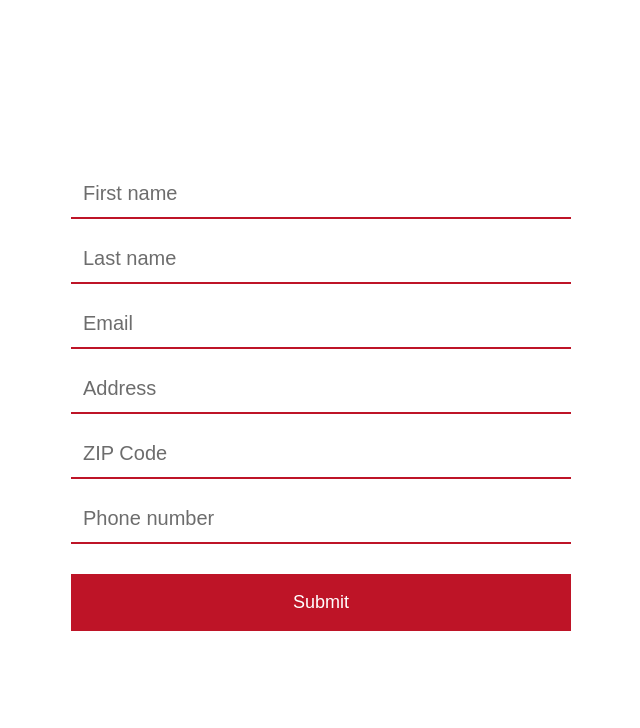
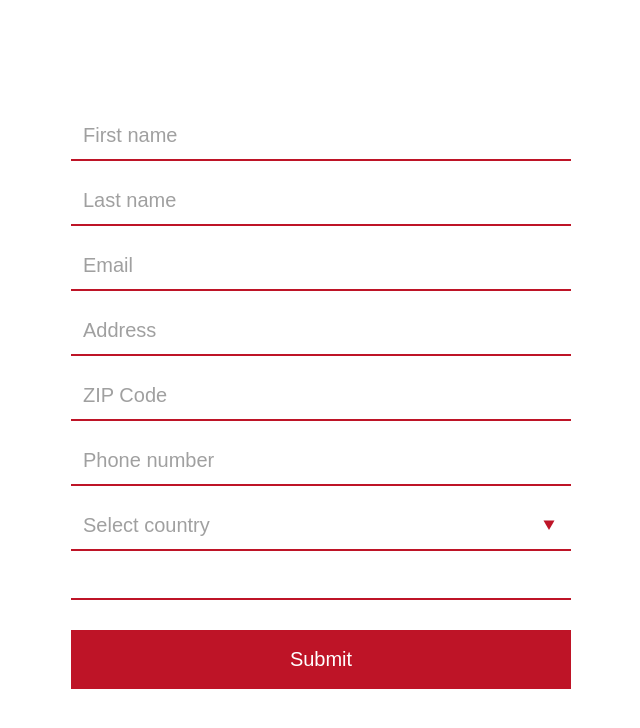
Before and after one commit to Vo7kov/form-validation-practice, a React (Create React App) app: page / in a window 1280 px wide. Shown: the top 728 px of the page, without its empty margins (319-959 px from the left). Built offline with nearby package versions, Linux system fonts and the light colour scheme.

Commit message:
try to add custom select

```diff
--- a/package.json
+++ b/package.json
@@ -3,6 +3,9 @@
   "name": "react-typescript-starter-pack",
   "version": "0.1.0",
   "dependencies": {
+    "@emotion/react": "^11.11.1",
+    "@emotion/styled": "^11.11.0",
+    "@mui/material": "^5.13.6",
     "@testing-library/jest-dom": "^5.12.0",
     "@testing-library/react": "^11.2.6",
     "@testing-library/user-event": "^12.8.3",
--- /dev/null
+++ b/src/Components/Dropdown/Dropdown.scss
@@ -0,0 +1,85 @@
+@import "../../styles/variables.scss";
+
+.dropdown {
+  position: relative;
+  top: 30%;
+
+  min-width: 500px;
+
+  &__button {
+    position: relative;
+
+    padding: $defaultPadding;
+    width: 100%;
+
+    background: none;
+    border: none;
+
+    border-bottom: $defaultBorder;
+    color: $placeholder;
+
+    font-weight: 500;
+
+    font-size: $defaultFontSize;
+    text-align: left;
+
+    cursor: pointer;
+
+    &::after {
+      position: absolute;
+      top: 50%;
+      right: 16px;
+
+      transform: translateY(-50%);
+
+      display: block;
+      content: "";
+
+      width: 12px;
+      height: 12px;
+
+      background-image: url("../../images/dropdownAfter.svg");
+      background-position: center;
+      background-size: contain;
+      background-repeat: no-repeat;
+    }
+
+    &--selected {
+      color: $black;
+    }
+  }
+
+  &__list {
+    position: absolute;
+
+    width: 100%;
+    margin-top: 20px;
+
+    background-color: $white;
+
+    border: $defaultBorder;
+    border-top: none;
+
+    z-index: $zIndexMain;
+  }
+
+  &__list-item {
+    padding: 8px 12px;
+
+    list-style: none;
+    cursor: pointer;
+
+    font-size: $defaultFontSize;
+  }
+
+  &__list-item-link {
+    text-decoration: none;
+    color: $black;
+
+    transition: color $animationDuration;
+
+    &:hover {
+      color: $main;
+    }
+  }
+}
--- /dev/null
+++ b/src/Components/Dropdown/Dropdown.tsx
@@ -0,0 +1,48 @@
+import React, { useState, useEffect, useRef } from 'react';
+
+import { DropdownButton } from './DropdownButton/DropdownButton';
+import { DropdownList } from './DropdownList/DropdownList';
+
+import './Dropdown.scss';
+
+type Props = {
+  options: string[],
+  onChange: (item: string) => void,
+};
+
+export const Dropdown: React.FC<Props> = ({ options, onChange }) => {
+  const [isSelected, setIsSelected] = useState(false);
+  const [isOpened, setOpen] = useState(false);
+  const [dropdownValue, setValue] = useState('');
+
+  const dropdownButton = useRef(null);
+
+  useEffect(() => {
+    document.addEventListener('keydown', (event) => {
+      if (event.key === 'Escape' || event.target !== dropdownButton.current) {
+        setOpen(false);
+      }
+    });
+  }, []);
+
+  return (
+    <div className="dropdown">
+      <DropdownButton
+        isSelected={isSelected}
+        setOpen={setOpen}
+        value={dropdownValue}
+        el={dropdownButton}
+      />
+
+      {isOpened && (
+        <DropdownList
+          options={options}
+          setOpen={setOpen}
+          setIsSelected={setIsSelected}
+          setValue={setValue}
+          onChange={onChange}
+        />
+      )}
+    </div>
+  );
+};
--- /dev/null
+++ b/src/Components/Dropdown/DropdownButton/DropdownButton.tsx
@@ -0,0 +1,30 @@
+import React from 'react';
+import classNames from 'classnames';
+
+type Props = {
+  isSelected: boolean;
+  setOpen: (param: any) => void;
+  value: string;
+  el: any,
+};
+
+export const DropdownButton: React.FC<Props> = ({
+  isSelected,
+  setOpen,
+  value,
+  el,
+}) => (
+  <button
+    ref={el}
+    type="button"
+    className={classNames(
+      'dropdown__button',
+      {
+        'dropdown__button--selected': isSelected,
+      },
+    )}
+    onClick={() => setOpen((prevOpen: boolean) => !prevOpen)}
+  >
+    {value.length === 0 ? 'Select country' : value}
+  </button>
+);
--- /dev/null
+++ b/src/Components/Dropdown/DropdownList/DropdownList.tsx
@@ -0,0 +1,51 @@
+/* eslint-disable jsx-a11y/no-noninteractive-element-interactions */
+/* eslint-disable jsx-a11y/click-events-have-key-events */
+import React from 'react';
+
+type Props = {
+  options: string[],
+  setOpen: (param: boolean) => void,
+  setIsSelected: (param: boolean) => void,
+  setValue: (param: string) => void,
+  onChange: (param: string) => void,
+};
+
+export const DropdownList: React.FC<Props> = ({
+  options,
+  setOpen,
+  setIsSelected,
+  setValue,
+  onChange,
+}) => {
+  const handleItemClick = (
+    event: React.MouseEvent<HTMLAnchorElement, MouseEvent>,
+    item: string,
+  ) => {
+    event.preventDefault();
+    setOpen(false);
+    setIsSelected(true);
+    setValue(item);
+    onChange(item);
+  };
+
+  return (
+    <ul
+      className="dropdown__list"
+    >
+      {options.map((option: string) => (
+        <li
+          key={option}
+          className="dropdown__list-item"
+        >
+          <a
+            href="#/"
+            className="dropdown__list-item-link"
+            onClick={(event) => handleItemClick(event, option)}
+          >
+            {option}
+          </a>
+        </li>
+      ))}
+    </ul>
+  );
+};
--- a/src/Components/Form/Form.scss
+++ b/src/Components/Form/Form.scss
@@ -7,24 +7,25 @@
 
     &:not(:first-of-type) {
       display: block;
-      margin-top: 16px;
+      margin-top: $defaultMargin;
     }
   }
 
   &__input {
     display: block;
     width: 100%;
-    padding: 12px;
+    padding: $defaultPadding;
 
     border: none;
     outline: none;
-    border-bottom: 2px solid $main;
+    border-bottom: $defaultBorder;
 
-    font-size: 20px;
+    font-size: $defaultFontSize;
 
     &::placeholder {
       font-family: inherit;
       color: $placeholder;
+      opacity: 1;
     }
   }
 
@@ -38,23 +39,23 @@
 
     width: 100%;
 
-    color: white;
-    font-size: 18px;
+    color: $white;
+    font-size: $defaultFontSize;
     font-weight: 500;
 
     background-color: $main;
 
-    border: 2px solid transparent;
+    border: $defaultBorderWidth solid transparent;
     outline: none;
 
     cursor: pointer;
 
-    transition: all 0.3s;
+    transition: all $animationDuration;
 
     &:hover {
       border-color: $main;
       background-color: transparent;
-      color: black;
+      color: $black;
     }
   }
 
--- a/src/Components/Form/Form.tsx
+++ b/src/Components/Form/Form.tsx
@@ -3,7 +3,17 @@
 import React, { useState } from 'react';
 import { useForm, SubmitHandler } from 'react-hook-form';
 
+import { Dropdown } from '../Dropdown/Dropdown';
+
 import './Form.scss';
+
+const countries = [
+  'USA',
+  'Germany',
+  'Poland',
+  'Ukraine',
+  'Estonia',
+];
 
 type Inputs = {
   firstName: string,
@@ -12,7 +22,7 @@ type Inputs = {
   address: string,
   zipCode: string,
   phone: string,
-  country: { value: string; label: string } | null,
+  country: string,
 };
 
 export const Form: React.FC = () => {
@@ -22,6 +32,7 @@ export const Form: React.FC = () => {
     register,
     handleSubmit,
     formState: { errors },
+    setValue,
   } = useForm<Inputs>();
   const onSubmit: SubmitHandler<Inputs> = () => setIsSuccess(true);
 
@@ -213,6 +224,28 @@ export const Form: React.FC = () => {
           />
         </label>
 
+        <label htmlFor="country" className="form__label">
+          {errors.country && errors.country.type === 'required' && (
+            <p className="form__input-error">
+              Country is required
+            </p>
+          )}
+
+          <Dropdown
+            options={countries}
+            onChange={(item: string) => setValue('country', item)}
+          />
+
+          <input
+            className="form__input"
+            id="country"
+            tabIndex={-1}
+            {...register('country', {
+              required: 'required',
+            })}
+          />
+        </label>
+
         <button
           type="submit"
           className="form__button"
--- a/src/styles/variables.scss
+++ b/src/styles/variables.scss
@@ -1,2 +1,14 @@
-$placeholder: #6d6d6d;
+$placeholder: #a0a0a0;
 $main: #be1427;
+$black: #000;
+$white: #fff;
+
+$defaultMargin: 16px;
+$defaultPadding: 12px;
+$defaultFontSize: 20px;
+
+$defaultBorderWidth: 2px;
+$defaultBorder: $defaultBorderWidth solid $main;
+
+$zIndexMain: 2;
+$animationDuration: 0.3s;
```
Also changed, not shown: src/App.tsx (+0 -23 lines), src/images/dropdownAfter.svg (added), 1 other file (tests, documents, lock files or other folders).
